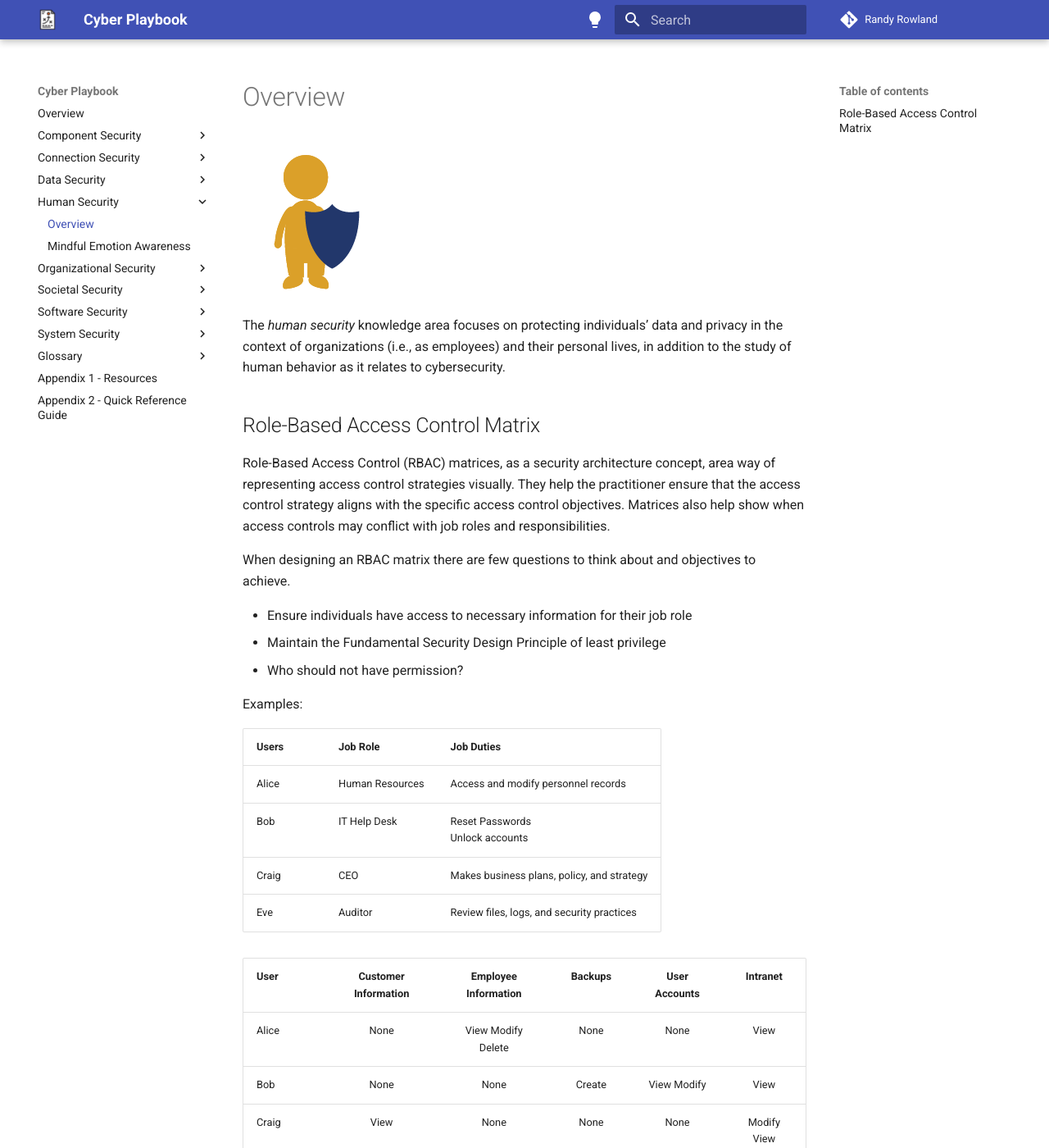
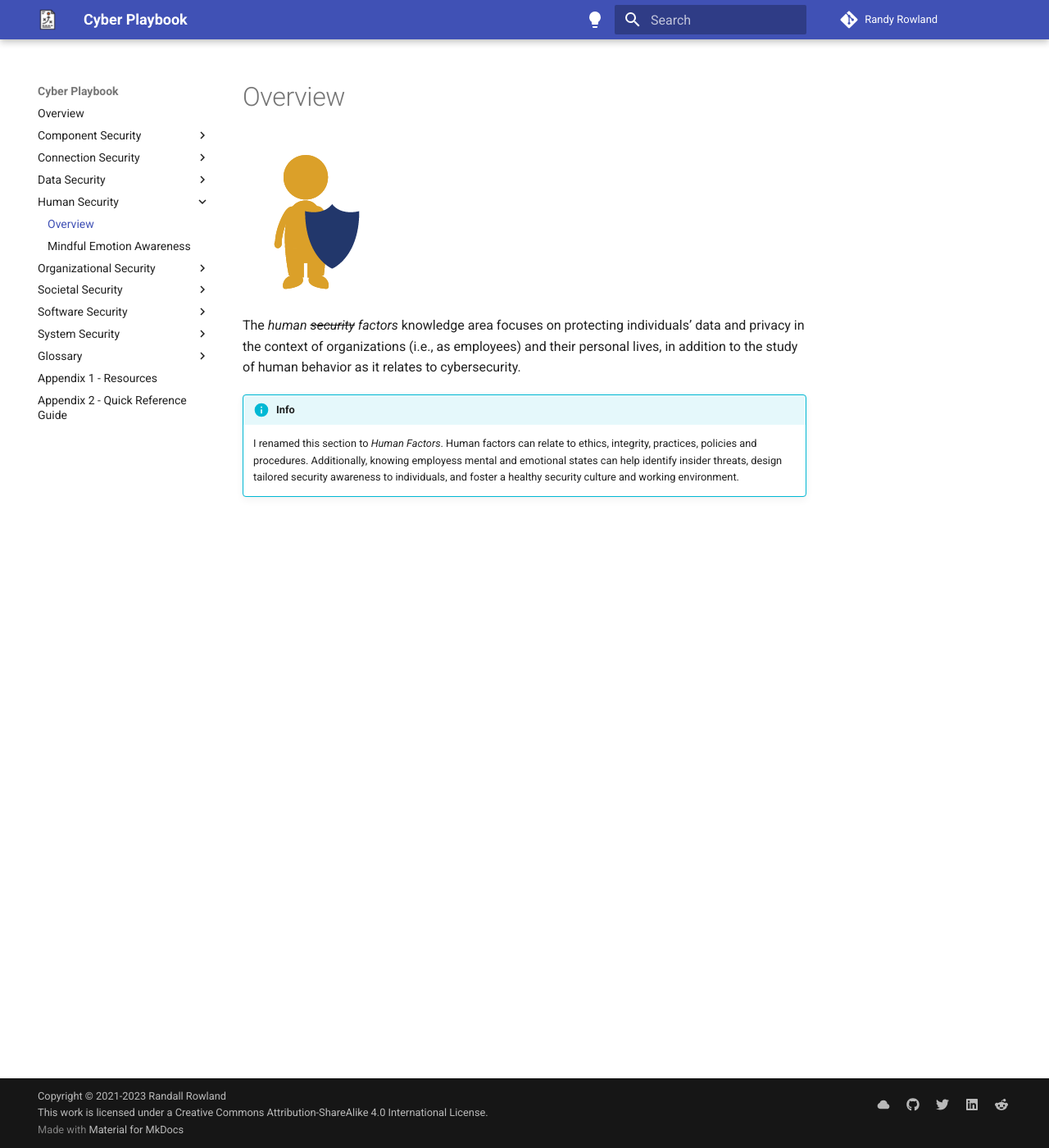
Before and after one commit to rowland007/Cyber-Playbook, an MkDocs documentation site: the page built from docs/human/index.md, in a window 1280 px wide and 1400 px high. Shown: the whole window at 82% size. Built offline with MkDocs 1.6.1 and Material for MkDocs 9.7.7, drawn with Linux system fonts in a browser that asks for light colours; some of the changed text lies outside the part shown.

Commit message:
Rename the human section

```diff
--- a/docs/human/index.md
+++ b/docs/human/index.md
@@ -2,30 +2,7 @@
 
 ![security-img](../static/images/icons_human_security.png)
 
-The *human security* knowledge area focuses on protecting individuals’ data and privacy in the context of organizations (i.e., as employees) and their personal lives, in addition to the study of human behavior as it relates to cybersecurity.
+The *human ~~security~~ factors* knowledge area focuses on protecting individuals’ data and privacy in the context of organizations (i.e., as employees) and their personal lives, in addition to the study of human behavior as it relates to cybersecurity.
 
-## Role-Based Access Control Matrix
-
-Role-Based Access Control (RBAC) matrices, as a security architecture concept, area way of representing access control strategies visually. They help the practitioner ensure that the access control strategy aligns with the specific access control objectives. Matrices also help show when access controls may conflict with job roles and responsibilities.
-
-When designing an RBAC matrix there are few questions to think about and objectives to achieve.
-
-- Ensure individuals have access to necessary information for their job role
-- Maintain the Fundamental Security Design Principle of least privilege
-- Who should not have permission?
-
-Examples:
-
-| Users | Job Role | Job Duties |
-|-------|----------|------------|
-| Alice | Human Resources | Access and modify personnel records |
-| Bob   | IT Help Desk | Reset Passwords<br>Unlock accounts |
-| Craig | CEO | Makes business plans, policy, and strategy |
-| Eve   | Auditor | Review files, logs, and security practices |
-
-| User | Customer Information | Employee Information | Backups | User Accounts | Intranet |
-|------|:--------------------:|:--------------------:|:-------:|:-------------:|:--------:|
-| Alice | None                | View Modify Delete   | None    | None          | View     |
-| Bob   | None                | None                 | Create  | View Modify   | View     |
-| Craig | View                | None                 | None    | None          | Modify View |
-| Eve   | None                | None                 | View    | View          | View     |
+!!! info
+    I renamed this section to *Human Factors*. Human factors can relate to ethics, integrity, practices, policies and procedures. Additionally, knowing employess mental and emotional states can help identify insider threats, design tailored security awareness to individuals, and foster a healthy security culture and working environment.
```
